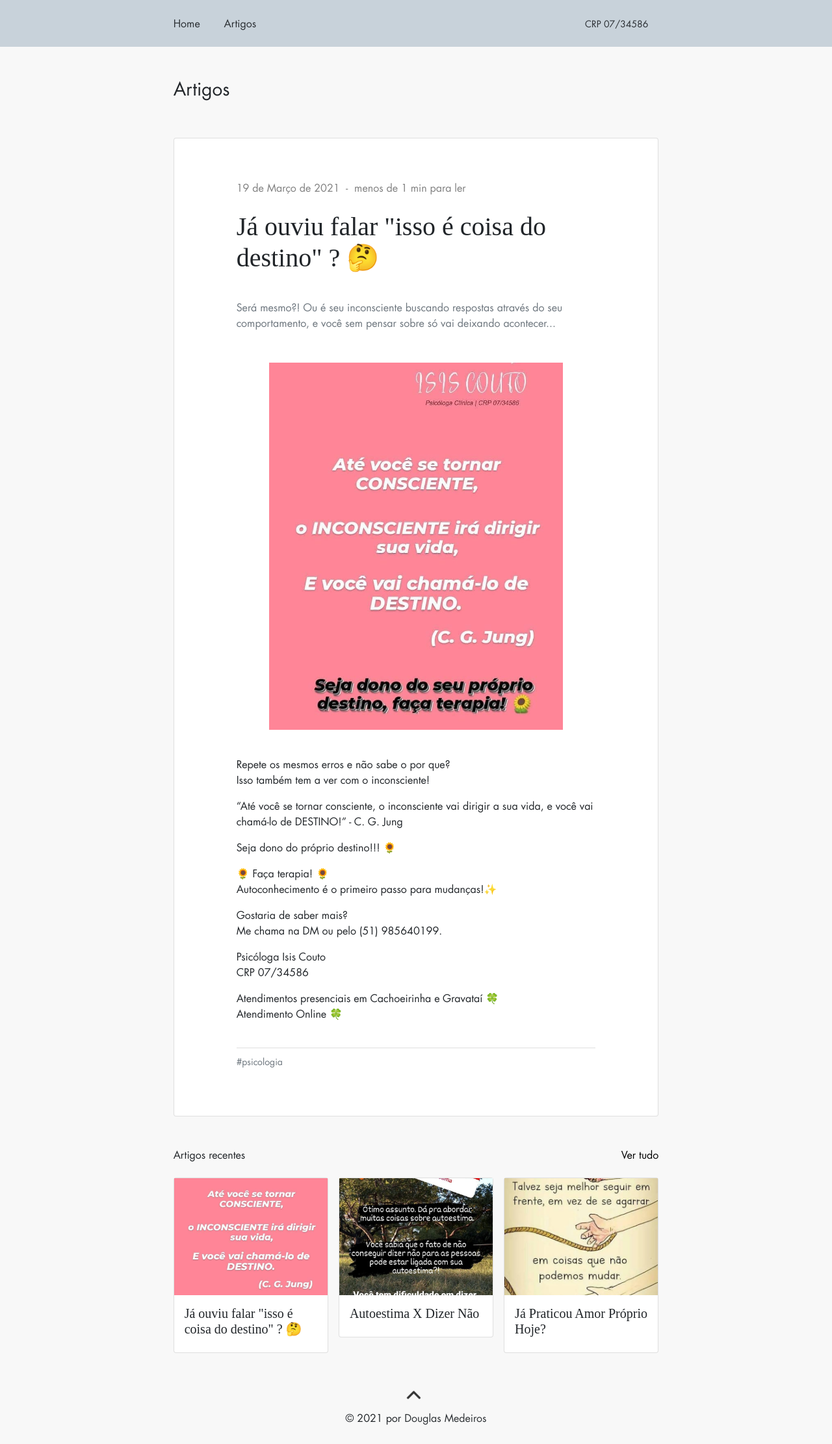
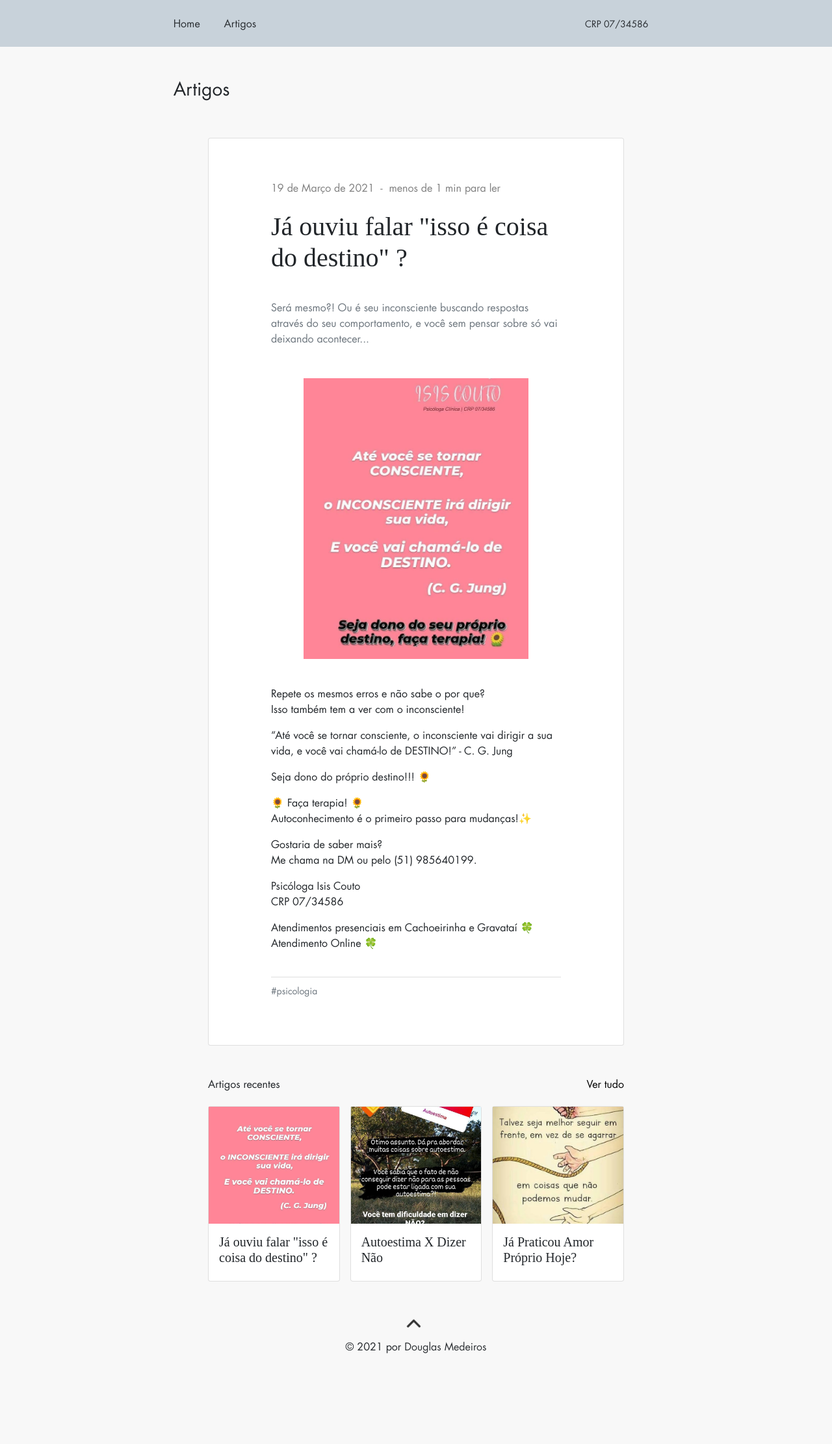
Before and after one commit to dumptecnologia/isiscouto.com.br, a Jekyll site: the page built from _posts/2021-03-19-ja-ouviu-falar-isso-e-coisa-do-destino.md, in a window 1280 px wide. Shown: the whole page at 65% size. Built offline with Jekyll 4.4.1, drawn with Linux system fonts in a browser that asks for light colours; some web fonts are replaced; after the commit the page ends 2112 px from its top, so only the background shows below that.

Commit message:
Ajuste de margem no artigo e tamanho do video

```diff
--- a/_layouts/artigo.html
+++ b/_layouts/artigo.html
@@ -14,14 +14,14 @@
 <h1 style="display: none">Isis Couto</h1>
 <h2 style="display: none">Psicóloga Clínica</h2>
 {% include navbar.html %}
-<div class="container-limit mt-5 mb-2">
+<div class="container-limit mt-5 mb-md-2">
     <h3 class="font-1">Artigos</h3>
 </div>
-<div class="container-limit card-banner">
+<div class="container-limit-slim card-banner">
     <div class="row justify-content-center">
         <div class="col-md-12 col-xxl-10">
             <div class="card flex-md-row box-shadow px-md-5 py-md-3">
-                <div class="card-body px-5 py-5">
+                <div class="card-body px-4 px-md-5 py-5">
                     <div class="d-inline-block mb-3 text-black-50 fs-7 mb-4">
                         {% assign m = page.date | date: "%-m" %}
                         {{ page.date | date: "%-d de" }}
@@ -77,7 +77,7 @@
     </div>
 </div>
 
-<div class="container-limit">
+<div class="container-limit-slim">
     <div class="col-md-12 col-xxl-10 m-auto">
         <h3 class="font-1 fs-6 d-inline-block w-50 float-start text-start">Artigos recentes</h3>
         <h3 class="font-1 fs-6 d-inline-block w-50 float-end text-end">
--- a/_posts/2021-03-19-ja-ouviu-falar-isso-e-coisa-do-destino.md
+++ b/_posts/2021-03-19-ja-ouviu-falar-isso-e-coisa-do-destino.md
@@ -2,7 +2,7 @@
 layout: artigo
 date: 2021-03-19
 permalink: /artigos/:categories/ja-ouviu-falar-isso-e-coisa-do-destino
-title: Já ouviu falar "isso é coisa do destino" ? 🤔
+title: Já ouviu falar "isso é coisa do destino" ?
 categories: psicologia
 tags:
     - psicologia
--- a/assets/css/default.scss
+++ b/assets/css/default.scss
@@ -250,6 +250,11 @@ nav.nav-vertical > .nav-link:hover {
   display: none;
 }
 
+.iframe-video {
+  width: 100%;
+  height: 510px;
+}
+
 @media (max-width: 1400px) {
   .overlay-text {
     margin-top: 230px;
@@ -261,6 +266,11 @@ nav.nav-vertical > .nav-link:hover {
   .overlay-text {
     margin-top: 230px;
     margin-left: 10%;
+  }
+
+  .iframe-video {
+    width: 100%;
+    height: 300px;
   }
 
 }
@@ -295,6 +305,11 @@ nav.nav-vertical > .nav-link:hover {
     padding: 20px;
   }
 
+  .iframe-video {
+    width: 100%;
+    height: 250px;
+  }
+
 }
 
 @media (max-width: 550px) {
--- a/tornar-se-terapeuta.html
+++ b/tornar-se-terapeuta.html
@@ -9,8 +9,8 @@ title: Tornar-se Terapeuta
     <div class="container-limit py-5">
         <div class="row justify-content-center">
             <div class="col-md-10">
-                <div style="width: 100%; height: 500px">
-                    <iframe style="width: 100%; height: 510px"
+                <div class="iframe-video">
+                    <iframe class="iframe-video"
                             src="https://www.youtube.com/embed/7kWubFgCRt8?autoplay=1">
                     </iframe>
                 </div>
```
